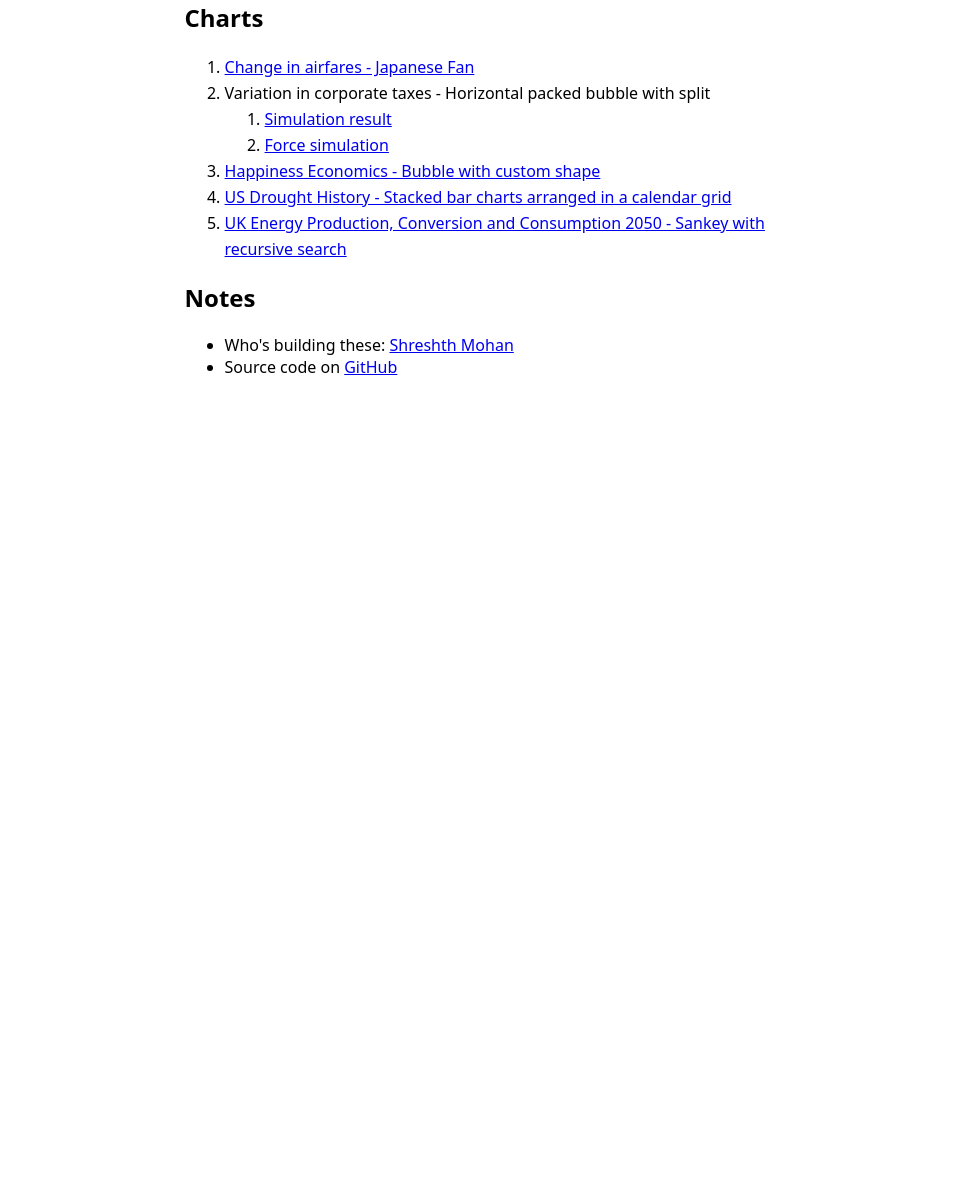
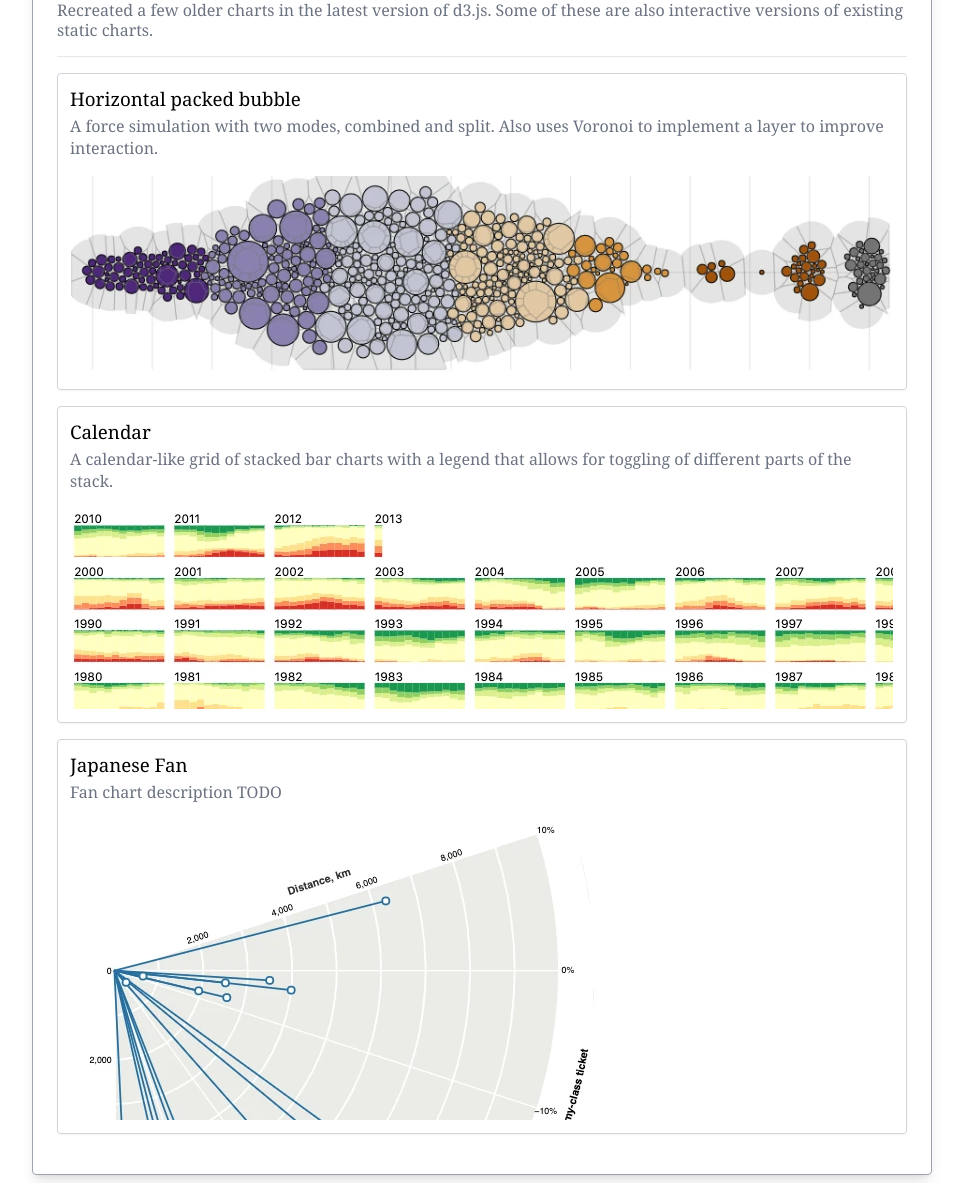
Before and after one commit to shreshthmohan/data-viz-d3, a website: page src/index.html in a window 1280 px wide. Shown: the part 122-1305 px from the top of the page, without its empty margins (158-1121 px from the left). Before the commit the page ends 800 px from the top, so only its background shows below. Drawn offline with Linux system fonts and the light colour scheme.

Commit message:
frontpage

```diff
--- a/rollup.config.js
+++ b/rollup.config.js
@@ -46,7 +46,6 @@ export default [
     ],
     plugins: [resolve(), terser()],
   },
-
   {
     input: './src/happiness/chart.js',
     output: [
--- a/src/index.html
+++ b/src/index.html
@@ -8,65 +8,82 @@
     <title>A set of data visualisations made with d3.js</title>
     <link rel="shortcut icon" href="./favicon.ico" />
   </head>
-  <body>
-    <main class="md:pt-10 max-w-prose m-auto">
-      <h1 class="text-3xl font-bold">
-        A collection of charts created in d3.js v7
-      </h1>
-      <h2 class="text-2xl">Charts</h2>
-      <ol class="leading-relaxed">
-        <li><a href="./fan">Change in airfares - Japanese Fan</a></li>
-        <li>
-          Variation in corporate taxes - Horizontal packed bubble with split
-          <ol>
-            <li>
-              <a href="./taxes">Simulation result</a>
-            </li>
-            <li>
-              <a href="./taxes-sim">Force simulation</a>
-            </li>
-          </ol>
-        </li>
+  <body class="font-serif">
+    <main class="md:pt-10 max-w-[900px] m-auto">
+      <div
+        class="p-6 border border-solid border-gray-400 rounded flex flex-col justify-between overflow-hidden shadow-lg"
+      >
+        <div class="w-full">
+          <h2 class="m-0 font-serif font-normal">
+            A set of interactive data visualisations
+          </h2>
+          <p class="leading-tight font-serif text-gray-500">
+            Recreated a few older charts in the latest version of d3.js. Some of
+            these are also interactive versions of existing static charts.
+          </p>
+        </div>
+        <div class="mb-4 border-gray-200 border-solid border-0 border-t"></div>
 
-        <li>
-          <a href="./happiness"
-            >Happiness Economics - Bubble with custom shape</a
-          >
-        </li>
-        <li>
-          <a href="./calendar"
-            >US Drought History - Stacked bar charts arranged in a calendar
-            grid</a
-          >
-        </li>
-        <li>
-          <a href="./sankey"
-            >UK Energy Production, Conversion and Consumption 2050 - Sankey with
-            recursive search
+        <div
+          class="shadow-sm rounded p-3 border border-solid border-gray-300 mb-4"
+        >
+          <h3 class="m-0 font-normal">Horizontal packed bubble</h3>
+          <p class="mt-1 text-gray-500">
+            A force simulation with two modes, combined and split. Also uses
+            Voronoi to implement a layer to improve interaction.
+          </p>
+          <a href="./taxes/" class="">
+            <div
+              class="overflow-hidden max-h-[200px] rounded border border-solid border-transparent hover:brightness-75"
+            >
+              <img
+                class="w-full"
+                src="./images/taxes.webp"
+                alt="horizontal bubble chart with voronoi pattern"
+              />
+            </div>
           </a>
-        </li>
-      </ol>
-      <h2 class="text-2xl">Notes</h2>
-      <ul>
-        <li>
-          Who's building these:
-          <a
-            href="https://twitter.com/shreshthmohan"
-            target="_blank"
-            rel="noopener noreferrer"
-            >Shreshth Mohan</a
-          >
-        </li>
-        <li>
-          Source code on
-          <a
-            href="https://github.com/shreshthmohan/data-viz-d3"
-            target="_blank"
-            rel="noopener noreferrer"
-            >GitHub</a
-          >
-        </li>
-      </ul>
+        </div>
+
+        <div
+          class="shadow-sm rounded p-3 border border-solid border-gray-300 mb-4"
+        >
+          <h3 class="m-0 font-normal">Calendar</h3>
+          <p class="mt-1 text-gray-500">
+            A calendar-like grid of stacked bar charts with a legend that allows
+            for toggling of different parts of the stack.
+          </p>
+          <a href="./fan/" class="">
+            <div
+              class="overflow-hidden max-h-[200px] rounded border border-solid border-transparent hover:brightness-75"
+            >
+              <img
+                class=""
+                src="./images/calendar.webp"
+                alt="horizontal bubble chart with voronoi pattern"
+              />
+            </div>
+          </a>
+        </div>
+
+        <div
+          class="shadow-sm rounded p-3 border border-solid border-gray-300 mb-4"
+        >
+          <h3 class="m-0 font-normal">Japanese Fan</h3>
+          <p class="mt-1 text-gray-500">Fan chart description TODO</p>
+          <a href="./fan/" class="">
+            <div
+              class="overflow-hidden max-h-[300px] rounded border border-solid border-transparent hover:brightness-75"
+            >
+              <img
+                class=""
+                src="./images/japanese-fan.webp"
+                alt="horizontal bubble chart with voronoi pattern"
+              />
+            </div>
+          </a>
+        </div>
+      </div>
     </main>
   </body>
 </html>
```
Also changed, not shown: src/index_.html (added, +72 -0 lines), src/css/styles.css, src/images/calendar.webp (added), src/images/japanese-fan.webp (added), src/images/taxes.webp (added), 1 other file.
